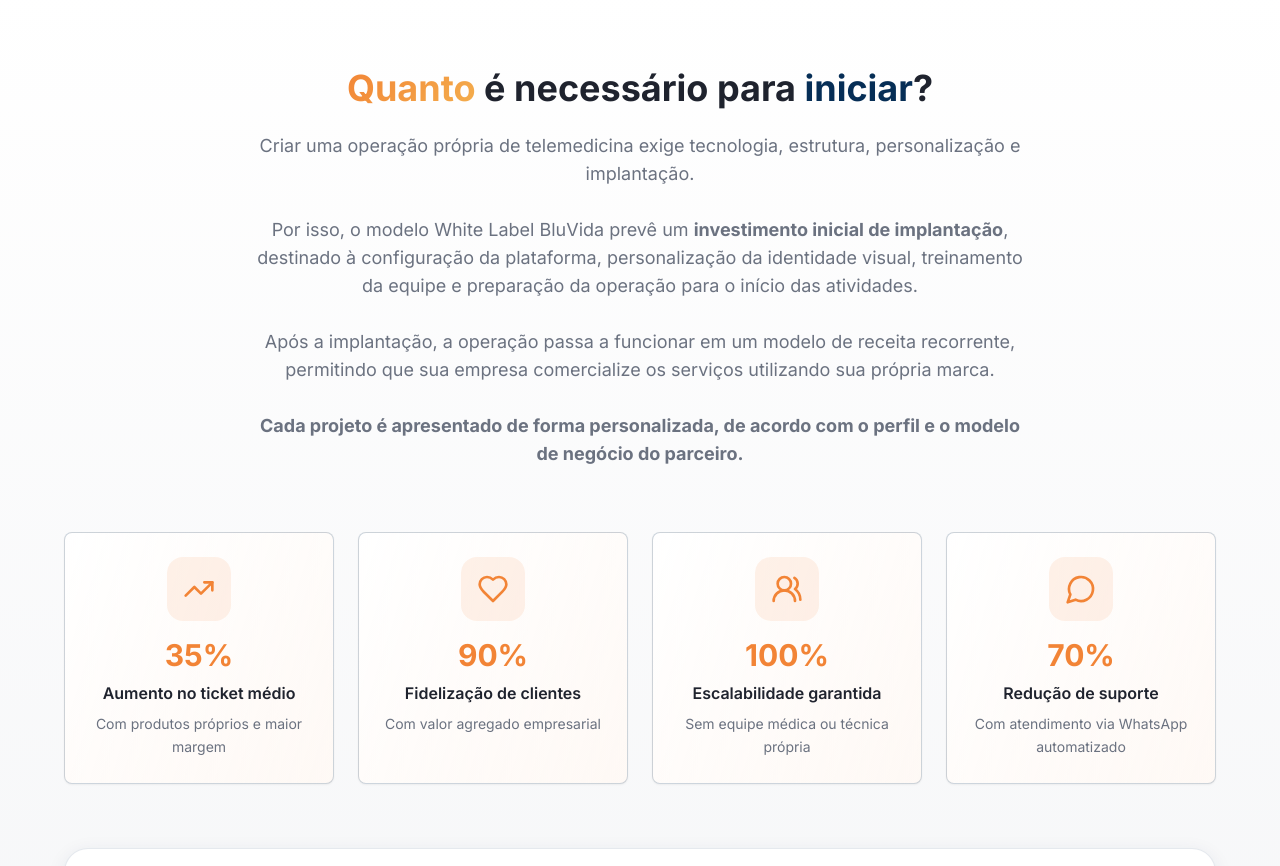
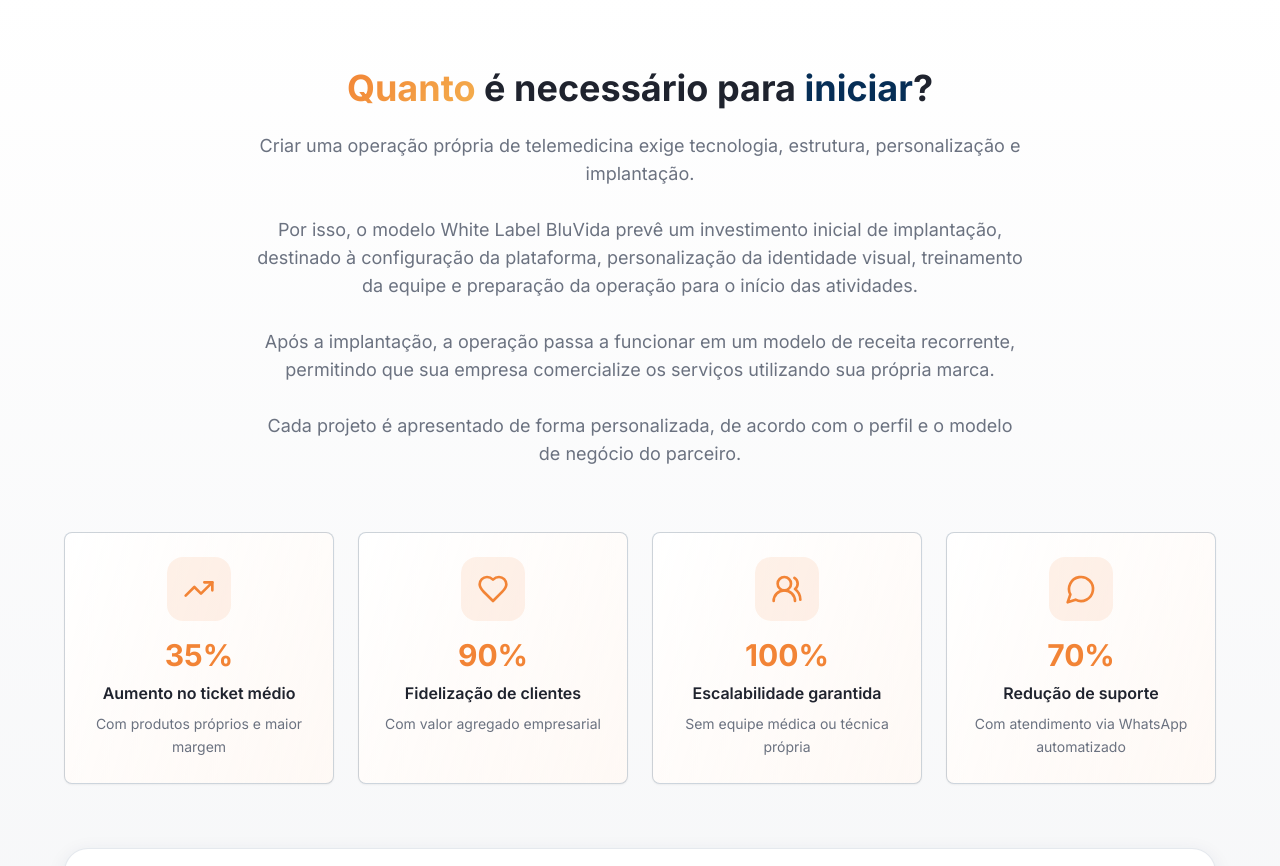
Before and after one commit to bluvida/bluvida, a React (Vite) app: page / in a window 1280 px wide. Shown: the part 3500-4366 px from the top of the page. Built offline with nearby package versions, Linux system fonts and the light colour scheme.

Commit message:
Update BenefitsSection.tsx

```diff
--- a/src/components/BenefitsSection.tsx
+++ b/src/components/BenefitsSection.tsx
@@ -40,9 +40,9 @@ export function BenefitsSection() {
             </h2>
             <p className="text-lg text-muted-foreground max-w-3xl mx-auto">
               Criar uma operação própria de telemedicina exige tecnologia, estrutura, personalização e implantação.<br /><br />
-Por isso, o modelo White Label BluVida prevê um <b>investimento inicial de implantação</b>, destinado à configuração da plataforma, personalização da identidade visual, treinamento da equipe e preparação da operação para o início das atividades.<br /><br />
+Por isso, o modelo White Label BluVida prevê um investimento inicial de implantação, destinado à configuração da plataforma, personalização da identidade visual, treinamento da equipe e preparação da operação para o início das atividades.<br /><br />
 Após a implantação, a operação passa a funcionar em um modelo de receita recorrente, permitindo que sua empresa comercialize os serviços utilizando sua própria marca.<br /><br />
-<b>Cada projeto é apresentado de forma personalizada, de acordo com o perfil e o modelo de negócio do parceiro.</b>
+Cada projeto é apresentado de forma personalizada, de acordo com o perfil e o modelo de negócio do parceiro.
 
             </p>
           </div>
```
